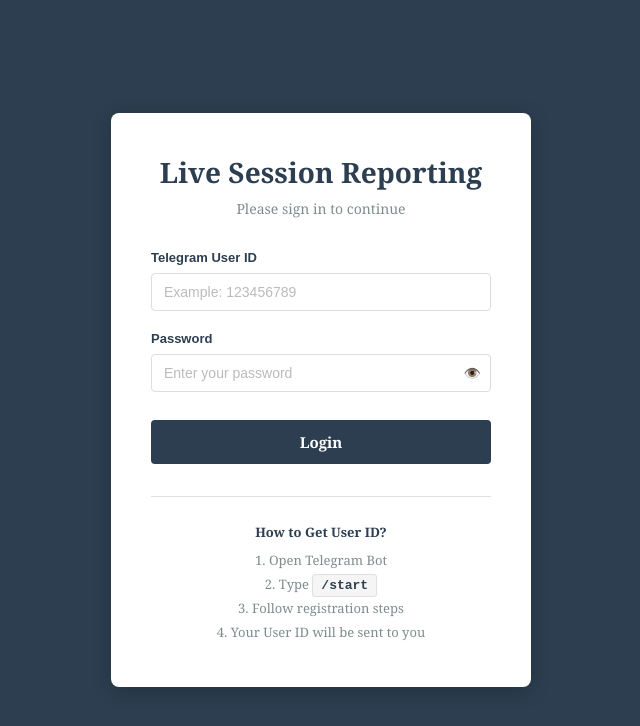
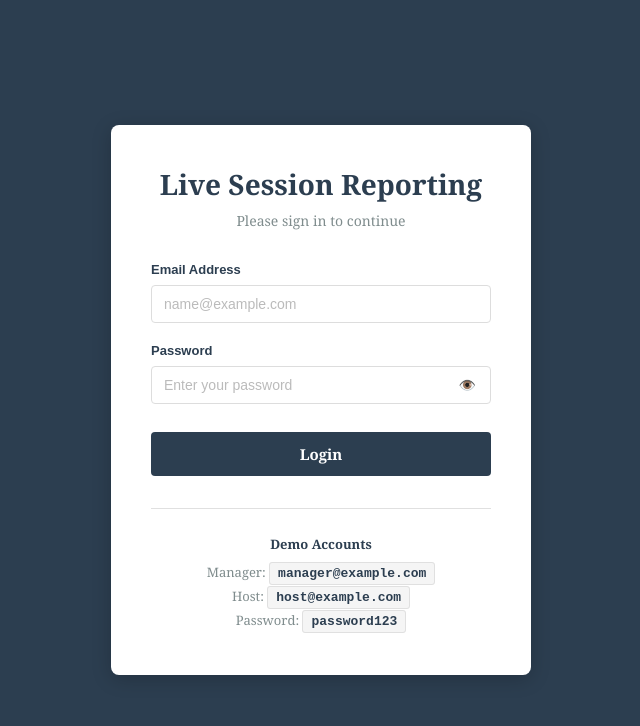
Before and after one commit to abrielfata/live-session-reporting-frontend, a React (Create React App) app: page /login in a window 1280 px wide. Shown: the top 726 px of the page, without its empty margins (319-959 px from the left). Built offline with nearby package versions, Linux system fonts and the light colour scheme.

Commit message:
Update UI Login dan Host Management untuk mendukung Email

```diff
--- a/src/pages/LoginPage.js
+++ b/src/pages/LoginPage.js
@@ -4,11 +4,11 @@ import { useAuth } from '../utils/AuthContext';
 import './LoginPage.css';
 
 function LoginPage() {
-    const [telegramUserId, setTelegramUserId] = useState('');
-    const [password, setPassword] = useState(''); // ✅ CHANGED from username
+    const [email, setEmail] = useState('');
+    const [password, setPassword] = useState('');
     const [error, setError] = useState('');
     const [loading, setLoading] = useState(false);
-    const [showPassword, setShowPassword] = useState(false); // ✅ NEW
+    const [showPassword, setShowPassword] = useState(false);
 
     const { login } = useAuth();
     const navigate = useNavigate();
@@ -18,15 +18,22 @@ function LoginPage() {
         setError('');
 
         // Validasi input
-        if (!telegramUserId || !password) {
-            setError('Telegram User ID dan Password wajib diisi');
+        if (!email || !password) {
+            setError('Email dan Password wajib diisi');
+            return;
+        }
+
+        // Validasi format email
+        const emailRegex = /^[^\s@]+@[^\s@]+\.[^\s@]+$/;
+        if (!emailRegex.test(email)) {
+            setError('Format email tidak valid');
             return;
         }
 
         setLoading(true);
 
         // Call login API
-        const result = await login(telegramUserId, password);
+        const result = await login(email, password);
 
         setLoading(false);
 
@@ -50,17 +57,17 @@ function LoginPage() {
 
                 <form onSubmit={handleSubmit}>
                     <div className="form-group">
-                        <label>Telegram User ID</label>
+                        <label>Email Address</label>
                         <input
-                            type="text"
-                            placeholder="Example: 123456789"
-                            value={telegramUserId}
-                            onChange={(e) => setTelegramUserId(e.target.value)}
+                            type="email"
+                            placeholder="name@example.com"
+                            value={email}
+                            onChange={(e) => setEmail(e.target.value)}
                             disabled={loading}
+                            autoComplete="email"
                         />
                     </div>
 
-                    {/* ✅ CHANGED: Password field */}
                     <div className="form-group">
                         <label>Password</label>
                         <div style={{ position: 'relative' }}>
@@ -71,6 +78,7 @@ function LoginPage() {
                                 onChange={(e) => setPassword(e.target.value)}
                                 disabled={loading}
                                 style={{ paddingRight: '45px' }}
+                                autoComplete="current-password"
                             />
                             <button
                                 type="button"
@@ -84,7 +92,8 @@ function LoginPage() {
                                     border: 'none',
                                     cursor: 'pointer',
                                     fontSize: '14px',
-                                    color: '#7f8c8d'
+                                    color: '#7f8c8d',
+                                    padding: '5px'
                                 }}
                             >
                                 {showPassword ? '🙈' : '👁️'}
@@ -104,11 +113,10 @@ function LoginPage() {
                 </form>
 
                 <div className="login-info">
-                    <p><strong>How to Get User ID?</strong></p>
-                    <p>1. Open Telegram Bot</p>
-                    <p>2. Type <code>/start</code></p>
-                    <p>3. Follow registration steps</p>
-                    <p>4. Your User ID will be sent to you</p>
+                    <p><strong>Demo Accounts</strong></p>
+                    <p>Manager: <code>manager@example.com</code></p>
+                    <p>Host: <code>host@example.com</code></p>
+                    <p>Password: <code>password123</code></p>
                 </div>
             </div>
         </div>
--- a/src/services/api.js
+++ b/src/services/api.js
@@ -24,9 +24,9 @@ api.interceptors.request.use(
 
 // Auth API
 export const authAPI = {
-    // ✅ UPDATED: login with password
-    login: (telegram_user_id, password) => {
-        return api.post('/auth/login', { telegram_user_id, password });
+    // Login with email and password
+    login: (email, password) => {
+        return api.post('/auth/login', { email, password });
     },
     getCurrentUser: () => {
         return api.get('/auth/me');
```
